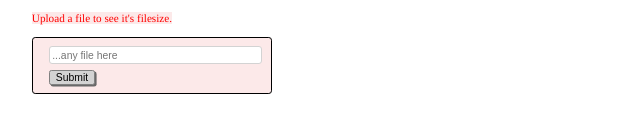
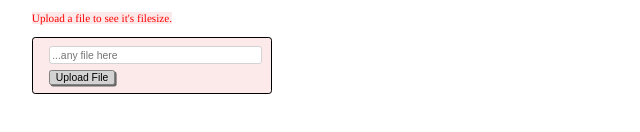
Before and after one commit to JP-Dub/file-metadata, a website: page views/index.html in a window 1280 px wide. Shown: the part 160-292 px from the top of the page, 71-711 px from the left. Drawn offline with Linux system fonts and the light colour scheme.

Commit message:
🙈📉 Checkpoint views/index.html:553280/21 README.md:553280/12

```diff
--- a/views/index.html
+++ b/views/index.html
@@ -29,7 +29,7 @@
           <p><mark>Upload a file to see it's filesize.</mark></p>
           <form>
             <input type="text" maxlength="100" placeholder="...any file here">
-            <button type="submit">Submit</button>
+            <button type="submit">Upload File</button>
           </form>
           <section class="dreams">
             <ul id="dreams">
```
